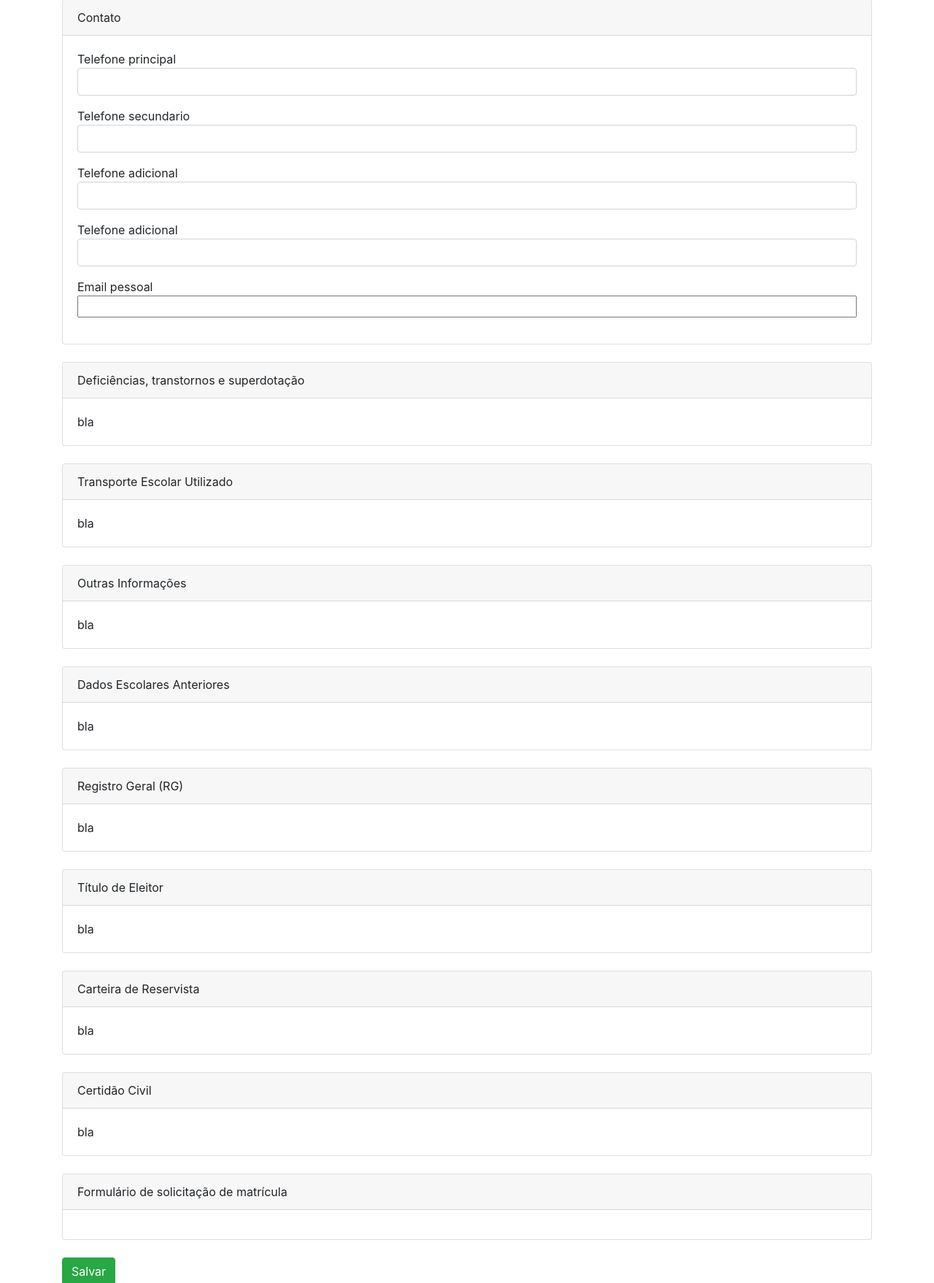
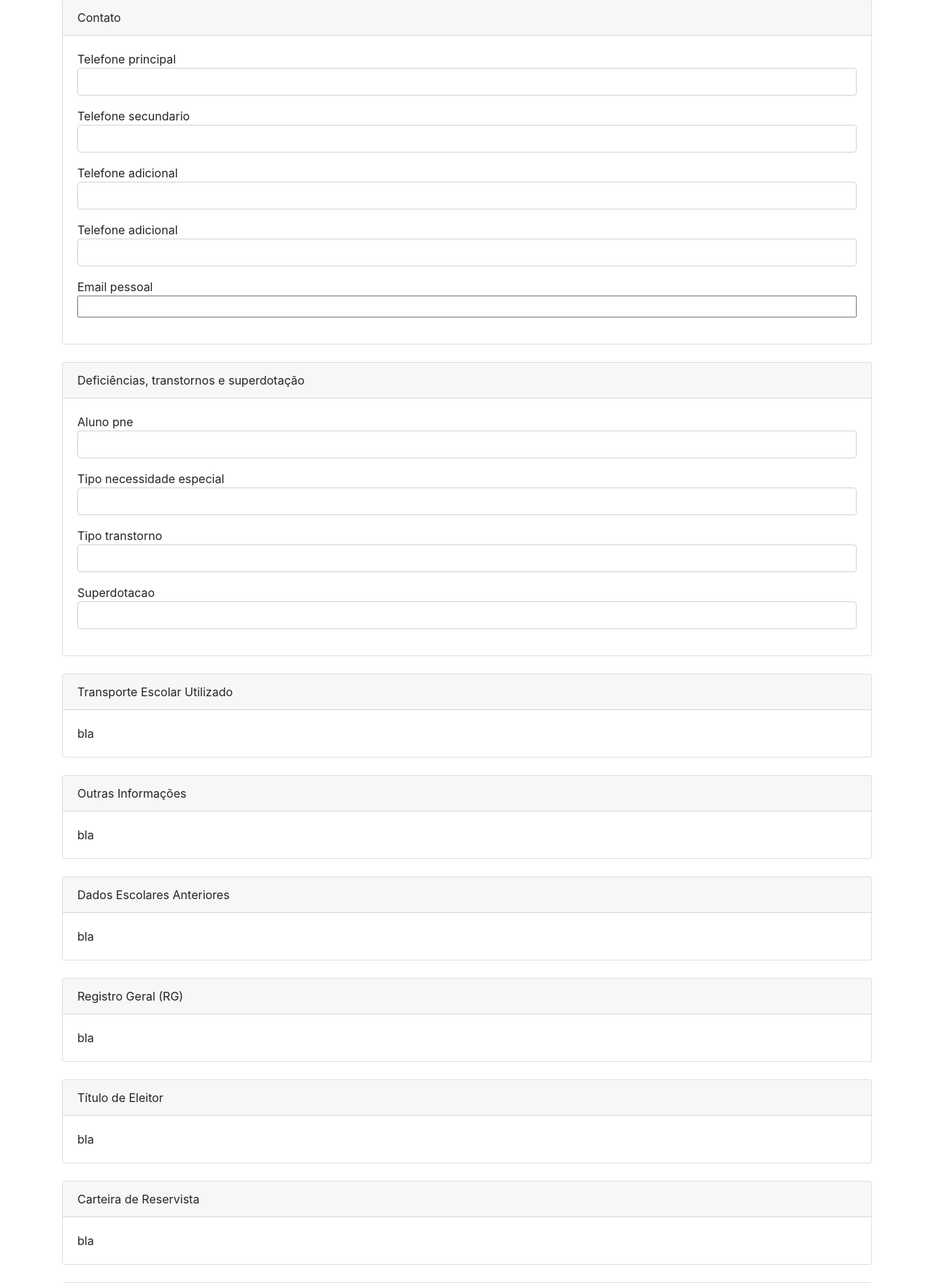
Before and after one commit to suap-ead/ege_preinscricao, a Django app: template solicitacao/templates/pre_matricula/solicitacao/formulario.html in a window 1280 px wide. Shown: the part 2868-4626 px from the top of the page at 73% size. Run offline with Django 3.2, Linux system fonts and the light colour scheme; the template is opened without the code that fills it: most values are stand-ins (such as "Sample title", 1, 10 or a date in 2020); form fields are guessed from the names that the template uses; parts of the project's set-up code (start-up, migrations or seed data) failed here and were passed over; some libraries are stand-ins or nearby versions.

Commit message:
[UPD] Sessão Deficiências, transtornos e superdotação de formulário de solicitação definida.

```diff
--- a/solicitacao/templates/pre_matricula/solicitacao/formulario.html
+++ b/solicitacao/templates/pre_matricula/solicitacao/formulario.html
@@ -180,7 +180,26 @@
         <div class="card">
           <div class="card-header">Deficiências, transtornos e superdotação</div>
           <div class="card-body">
-              bla
+            <p class="form-group">
+              {{ form.aluno_pne.label_tag }}
+              {{ form.aluno_pne }}
+              <span class="helptext">{{ form.aluno_pne.help_text }}</span>
+            </p>
+            <p class="form-group">
+              {{ form.tipo_necessidade_especial.label_tag }}
+              {{ form.tipo_necessidade_especial }}
+              <span class="helptext">{{ form.tipo_necessidade_especial.help_text }}</span>
+            </p>
+            <p class="form-group">
+              {{ form.tipo_transtorno.label_tag }}
+              {{ form.tipo_transtorno }}
+              <span class="helptext">{{ form.tipo_transtorno.help_text }}</span>
+            </p>
+            <p class="form-group">
+              {{ form.superdotacao.label_tag }}
+              {{ form.superdotacao }}
+              <span class="helptext">{{ form.superdotacao.help_text }}</span>
+            </p>
           </div>
         </div>
         <br>
```
